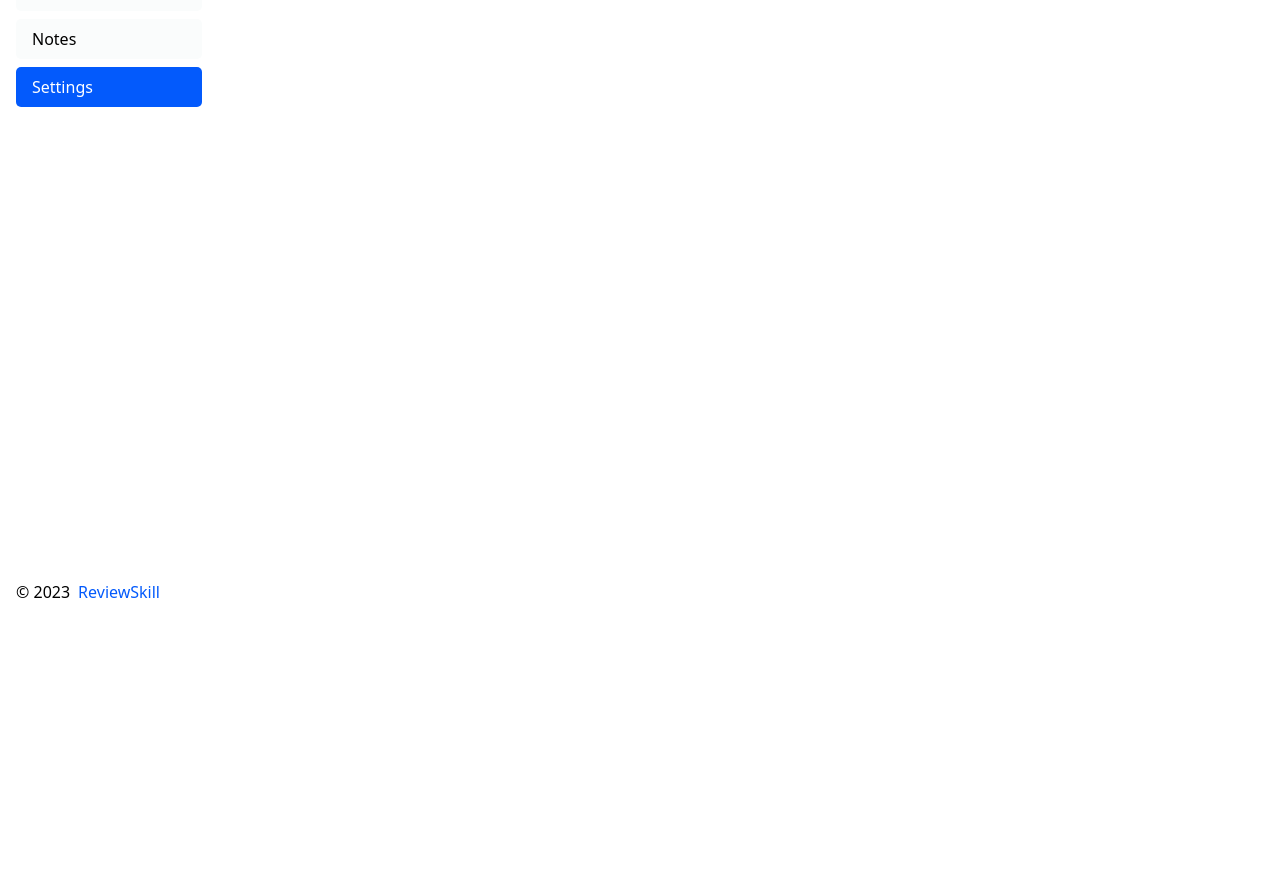
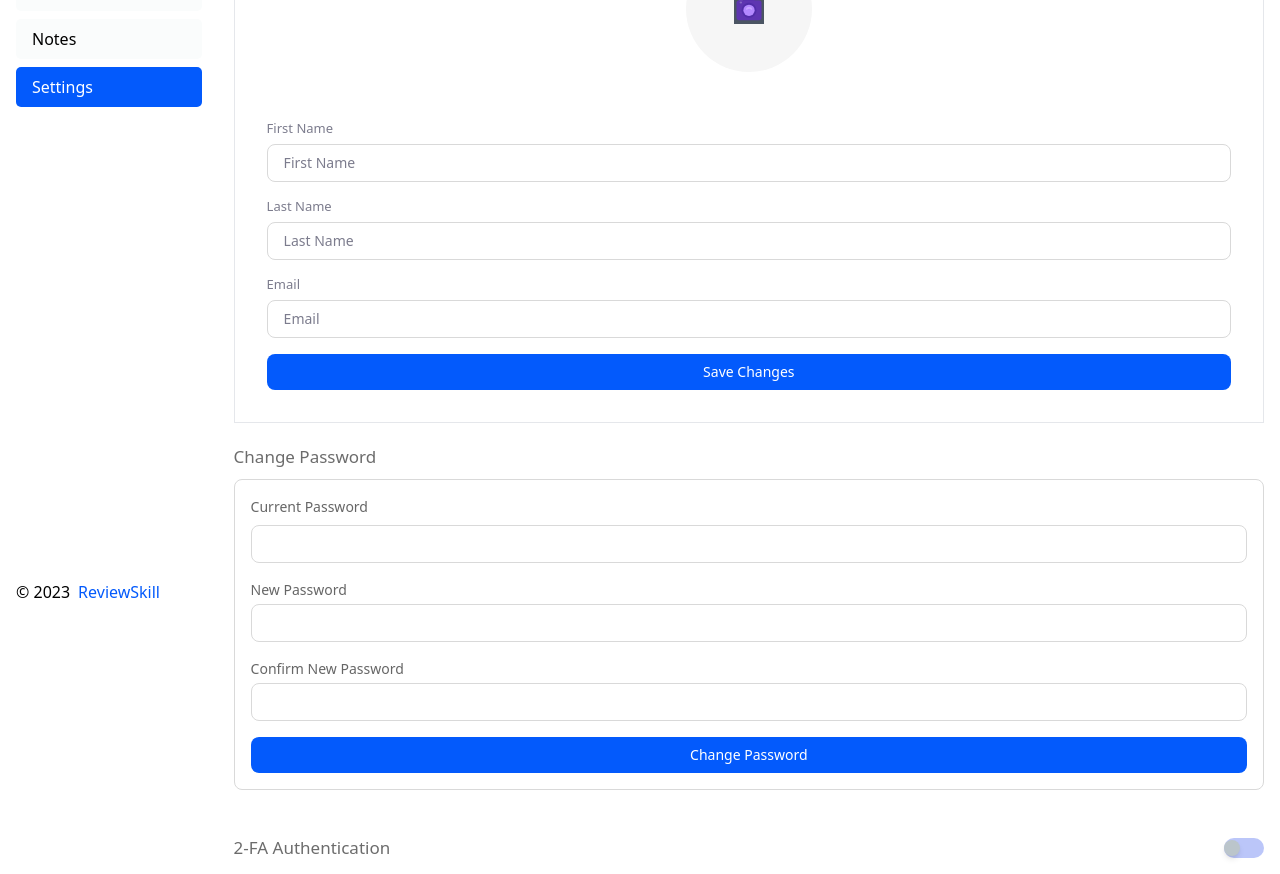
Before and after one commit to apella1/review-skill-frontend, a React (Vite) app: page /dashboard/settings in a window 1280 px wide. Shown: the part 180-1054 px from the top of the page. Before the commit the page ends 800 px from the top, so only its background shows below. Built offline with nearby package versions, Linux system fonts and the light colour scheme.

Commit message:
implement settings page

```diff
--- /dev/null
+++ b/src/components/InputCard.tsx
@@ -0,0 +1,23 @@
+import { InputProps } from "../types/types";
+
+export default function InputCard({ input }: { input: InputProps }) {
+  const { inputId, type, name, placeholder, value, label } = input;
+  return (
+    <div className="flex flex-col space-y-2">
+      <label
+        htmlFor={inputId}
+        className="text-[#7C7C8D] text-[13px] leading-[16px] font-medium"
+      >
+        {label}
+      </label>
+      <input
+        type={type}
+        name={name}
+        id={inputId}
+        placeholder={placeholder}
+        value={value}
+        className="border border-[#D9D9D9] py-2 px-4 text-[#000000] text-[14px] leading-[20px] rounded-[8px] placeholder:text-[#7C7C8D] placeholder:text-[14px] placeholder:leading-[20px]"
+      />
+    </div>
+  );
+}
--- /dev/null
+++ b/src/components/dashboard/DashboardMainContent.tsx
@@ -0,0 +1,58 @@
+import { FcCamera } from "react-icons/fc";
+import { InputCard } from "..";
+import { inputs } from "../../constants/content";
+import { useState } from "react";
+
+export default function DashboardMainContent() {
+  const [profileImage, setProfileImage] = useState<string | null>(null);
+  return (
+    <form className="flex flex-col space-y-4 border border-gray-200 p-8">
+      <section className="flex flex-col space-y-12">
+        <div
+          className="p-12 bg-[#f6f6f6] rounded-[80px] self-center"
+          style={{
+            backgroundImage: profileImage ? `url(${profileImage})` : "none",
+            backgroundSize: "cover",
+            backgroundPosition: "center",
+          }}
+        >
+          <label htmlFor="profile-image" className="cursor-pointer">
+            <input
+              type="file"
+              id="profile-image"
+              className="hidden"
+              onChange={(e) => {
+                const file = e.target.files?.[0];
+                if (file) {
+                  const reader = new FileReader();
+                  reader.onload = (event) => {
+                    const result = event.target?.result;
+                    if (result) {
+                      setProfileImage(result.toString());
+                    }
+                  };
+                  reader.readAsDataURL(file);
+                }
+              }}
+            />
+            {!profileImage && (
+              <div className="bg-gray-600 w-full h-full flex items-center justify-center">
+                <FcCamera className="text-3xl"/>
+              </div>
+            )}
+          </label>
+        </div>
+        <section className="flex flex-col space-y-4">
+          {inputs.map((input, index) => (
+            <InputCard input={input} key={index} />
+          ))}
+        </section>
+      </section>
+      <div className="">
+        <button className="bg-[#035afc] px-4 py-2 rounded-[8px] text-white text-[14px] leading-[20px] font-medium w-full">
+          Save Changes
+        </button>
+      </div>
+    </form>
+  );
+}
--- a/src/components/index.ts
+++ b/src/components/index.ts
@@ -1,4 +1,6 @@
 export { default as Navbar } from "./Navbar";
 export { default as Footer } from "./Footer";
 export { default as CustomButton } from "./CustomButton";
+export { default as InputCard } from "./InputCard";
 export { default as HomeHeader } from "./home/HomeHeader";
+export { default as DashboardMainContent } from "./dashboard/DashboardMainContent";
--- /dev/null
+++ b/src/constants/content.ts
@@ -0,0 +1,28 @@
+import { InputProps } from "../types/types";
+
+export const inputs: InputProps[] = [
+  {
+    inputId: "firstName",
+    type: "text",
+    placeholder: "First Name",
+    value: "",
+    label: "First Name",
+    name: "firstName",
+  },
+  {
+    inputId: "lastName",
+    type: "text",
+    placeholder: "Last Name",
+    value: "",
+    label: "Last Name",
+    name: "lastName",
+  },
+  {
+    inputId: "email",
+    type: "email",
+    placeholder: "Email",
+    value: "",
+    label: "Email",
+    name: "email",
+  },
+];
--- a/src/pages/dashboard/DashboardSettings.tsx
+++ b/src/pages/dashboard/DashboardSettings.tsx
@@ -1,10 +1,90 @@
+import { useState } from "react";
 import { DashboardLayout, ProtectedLayout } from "../../layouts";
+import { DashboardMainContent } from "../../components";
 
 export default function DashboardSettings() {
+  const [twoFactorAuth, setTwoFactorAuth] = useState<boolean>(false);
+  const handleToggle = () => {
+    setTwoFactorAuth((prev) => !prev);
+  };
   return (
     <ProtectedLayout>
       <DashboardLayout>
-        <div>Dashboard Settings</div>
+        <DashboardMainContent />
+        <section className="flex flex-col">
+          <form action="" className="flex flex-col space-y-4">
+            <section className="flex flex-col space-y-12">
+              <section className="flex flex-col space-y-3">
+                <h2 className="text-[#6C6C6C] text-[17px] leading-[20px] font-medium">
+                  Change Password
+                </h2>
+                <div className="border border-[#D9D9D9] rounded-[8px] p-4 flex flex-col space-y-4">
+                  <div className="flex flex-col space-y-2">
+                    <label
+                      htmlFor="current"
+                      className="text-[#666666] text-[14px] leading-[21px] font-medium"
+                    >
+                      Current Password
+                    </label>
+                    <input
+                      type="password"
+                      className="border border-[#D9D9D9] py-2 px-4 text-[#000000] text-[14px] leading-[20px] rounded-[8px] placeholder:text-[#7C7C8D] placeholder:text-[14px] placeholder:leading-[20px]"
+                    />
+                  </div>
+                  <div className="flex flex-col space-y-1">
+                    <label
+                      htmlFor="current"
+                      className="text-[#666666] text-[14px] leading-[21px] font-medium"
+                    >
+                      New Password
+                    </label>
+                    <input
+                      type="password"
+                      className="border border-[#D9D9D9] py-2 px-4 text-[#000000] text-[14px] leading-[20px] rounded-[8px] placeholder:text-[#7C7C8D] placeholder:text-[14px] placeholder:leading-[20px]"
+                    />
+                  </div>
+                  <div className="flex flex-col space-y-1">
+                    <label
+                      htmlFor="current"
+                      className="text-[#666666] text-[14px] leading-[21px] font-medium"
+                    >
+                      Confirm New Password
+                    </label>
+                    <input
+                      type="password"
+                      className="border border-[#D9D9D9] py-2 px-4 text-[#000000] text-[14px] leading-[20px] rounded-[8px] placeholder:text-[#7C7C8D] placeholder:text-[14px] placeholder:leading-[20px]"
+                    />
+                  </div>
+                  <button className="bg-[#035afc] px-4 py-2 rounded-[8px] text-white text-[14px] leading-[20px] font-medium">
+                    Change Password
+                  </button>
+                </div>
+              </section>
+              <div className="flex justify-between items-center">
+                <label
+                  htmlFor="phone"
+                  className="text-[#6C6C6C] text-[17px] leading-[20px] font-medium"
+                >
+                  2-FA Authentication
+                </label>
+                <div
+                  className={`rounded-full w-10 py-[2px] ${
+                    twoFactorAuth ? "bg-[#085ED8]" : "bg-[#5570F166]"
+                  }`}
+                >
+                  <div
+                    onClick={handleToggle}
+                    className={`w-4 h-4 rounded-full shadow-md transform transition duration-300 ease-in-out cursor-pointer ${
+                      twoFactorAuth
+                        ? "bg-[#ffffff] translate-x-6"
+                        : "translate-x-0 bg-[#BBC5CB] "
+                    }`}
+                  ></div>
+                </div>
+              </div>
+            </section>
+          </form>
+        </section>
       </DashboardLayout>
     </ProtectedLayout>
   );
```
Also changed, not shown: src/types/types.ts (+14 -1 lines).
